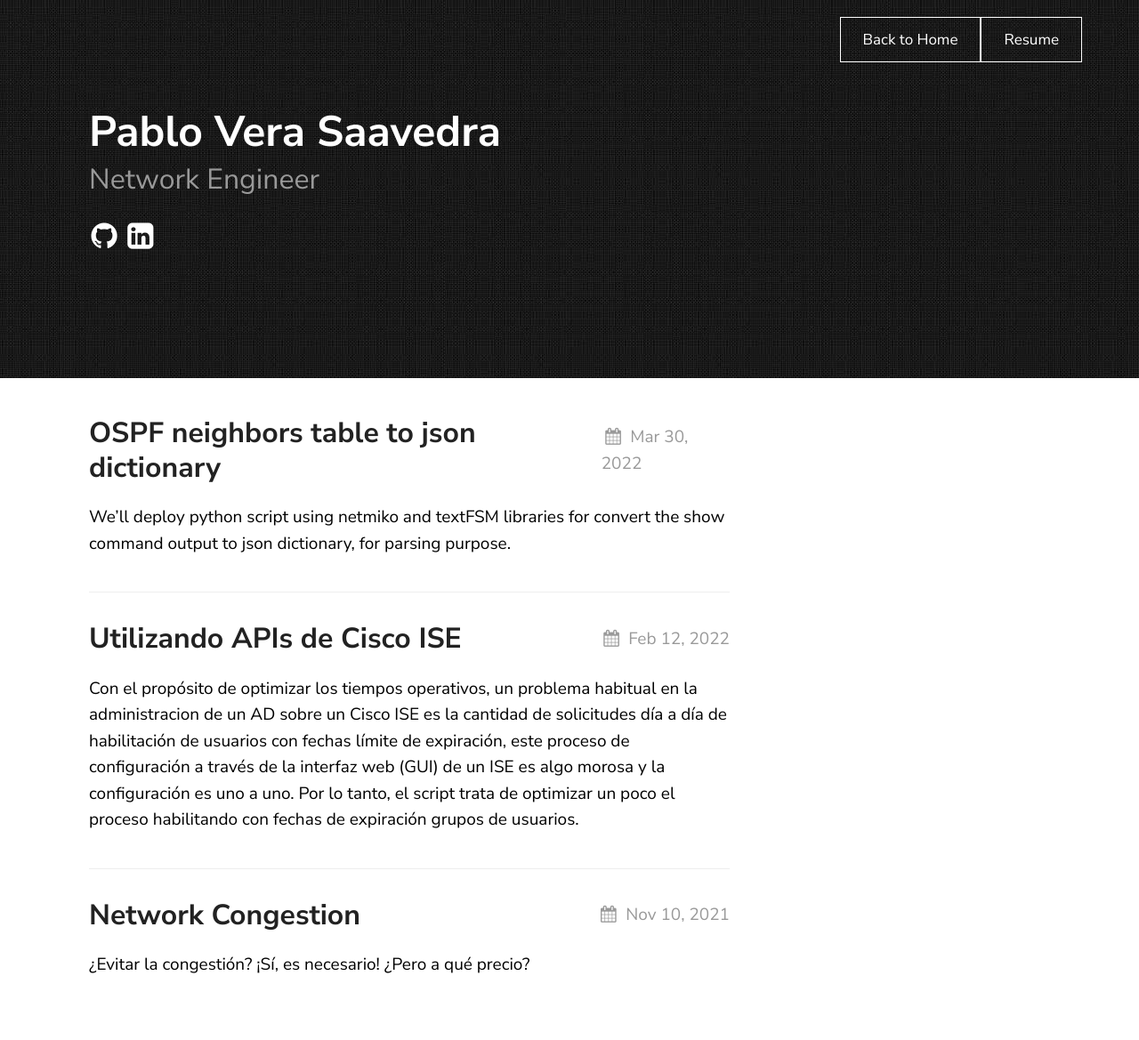
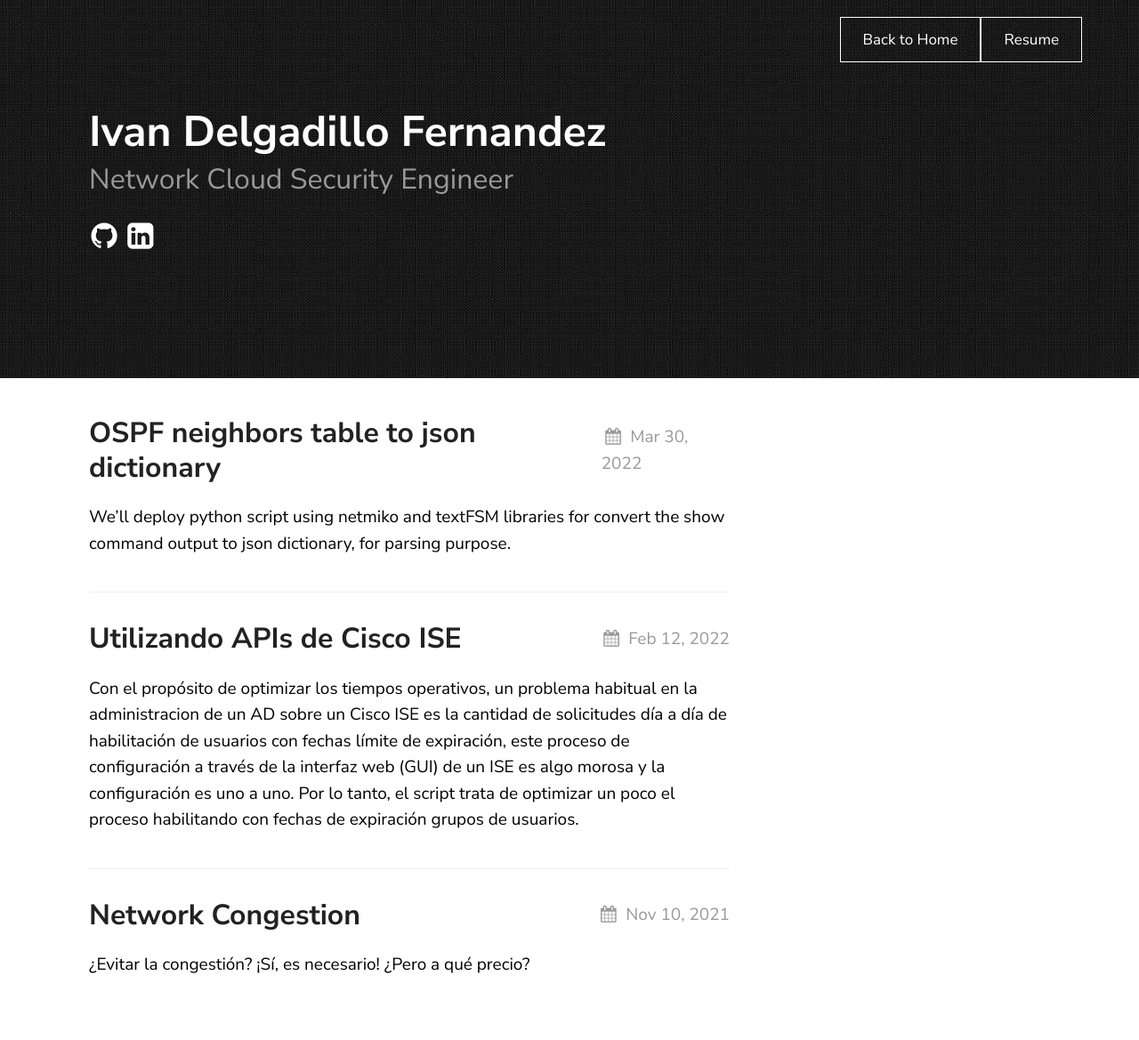
Before and after one commit to ivandelgadilloz/ivandelgadilloz.github.io, a Jekyll site: the page built from index.md, in a window 1280 px wide. Shown: the whole page at 89% size. Built offline with Jekyll 4.4.1, drawn with Linux system fonts in a browser that asks for light colours.

Commit message:
Cambio de Nombre

```diff
--- a/_config.yml
+++ b/_config.yml
@@ -1,6 +1,6 @@
-title: Abstract Networks
-author: pablodiegovs
-email: pablo.diegovs@gmail.com
+title: Network Cloud Security
+author: ivandelgadilloz
+email: j.ivan.df@gmail.com
 description: > # this means to ignore newlines until "show_exerpts:"
   Topics about technology on networking, cloud, automation, security
 show_excerpts: true # set to true to show excerpts on the homepage
@@ -13,8 +13,8 @@ sass:
 
 permalink: /posts/:title/
 texture:
-  title: Pablo Vera Saavedra
-  tagline: Network Engineer
+  title: Ivan Delgadillo Fernandez
+  tagline: Network Cloud Security Engineer
   date_format: "%b %-d, %Y"
   style: black
   showNav: true
@@ -27,8 +27,9 @@ texture:
 
   # generate social links in footer
   social_links:
-    github:  pablodiegovs
-    linkedIn: in/pablo-diego-vs/
+    github:  ivandelgadilloz
+    linkedIn: in/ivandelgadilloz/
+    linktr.ee: https://linktr.ee/idelgadillo
     rss: rss
 
 
```
